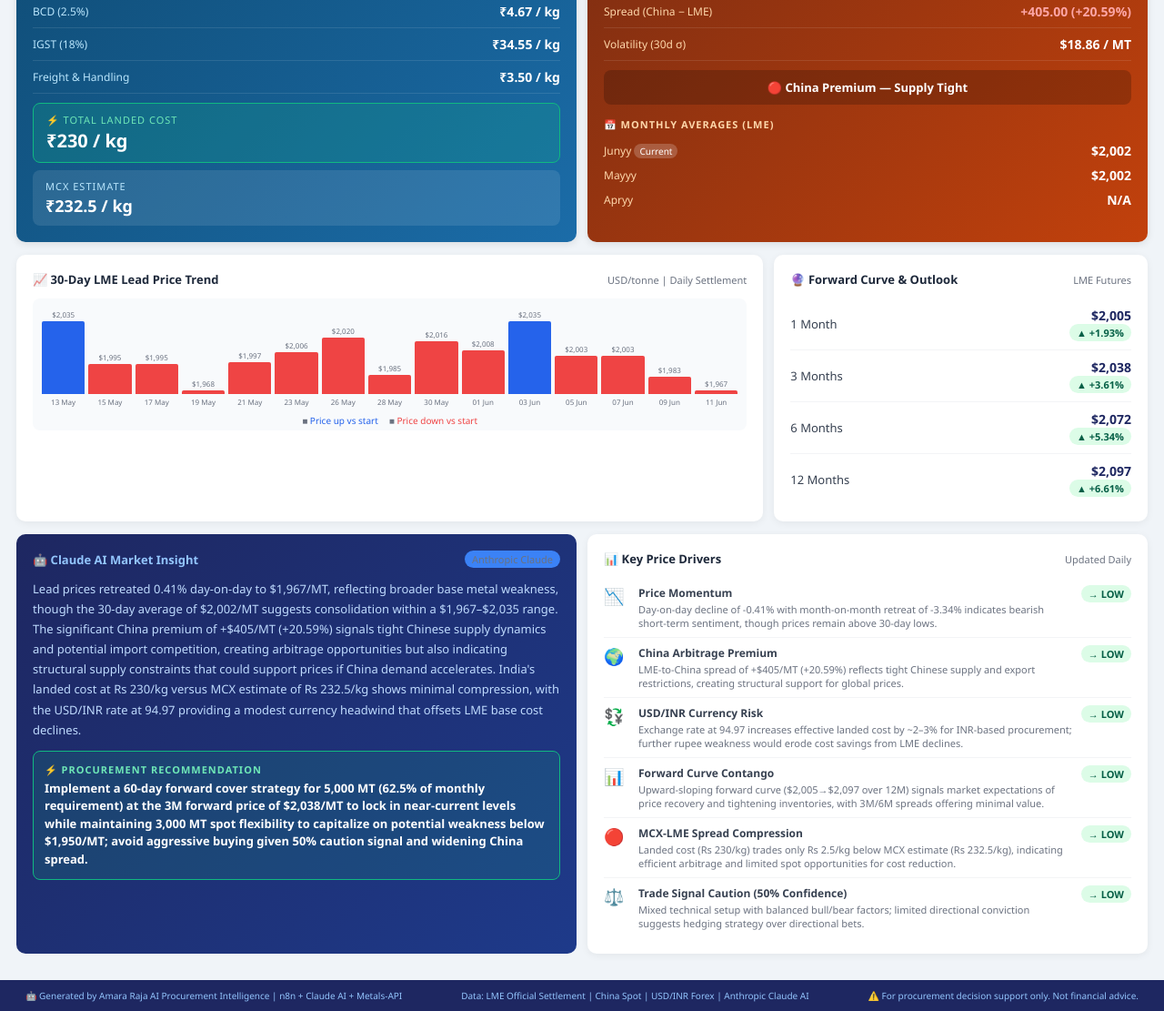
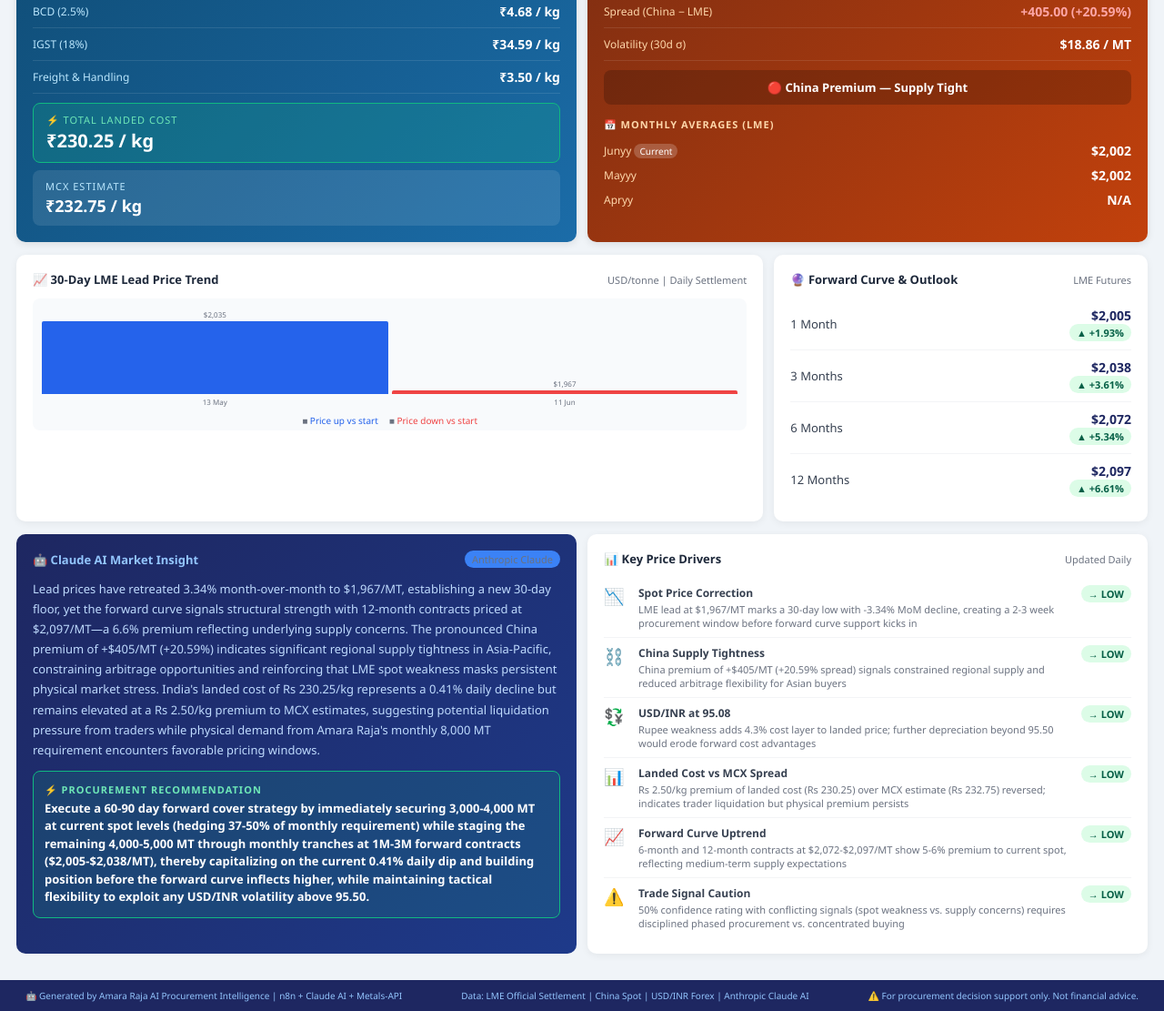
Before and after one commit to AllakaVenkatesh/lme-lead-dashboard, a plain HTML site: page index.html in a window 1280 px wide. Shown: the part 490-1601 px from the top of the page at 91% size. Drawn offline with Linux system fonts and the light colour scheme.

Commit message:
Update LME Lead dashboard - 2026-06-12T08:59:50.743Z

```diff
--- a/index.html
+++ b/index.html
@@ -92,7 +92,7 @@ body{font-family:'Segoe UI',Arial,sans-serif;background:#F0F4F8;color:#1E293B}
     <p>Amara Raja Energy &amp; Mobility Limited | Procurement Intelligence Unit</p>
   </div>
   <div class="header-right" style="text-align:right">
-    <div class="date">📅 12 June 2026 | 02:25 PM IST</div>
+    <div class="date">📅 12 June 2026 | 02:29 PM IST</div>
     <div class="live">🟢 AUTO-UPDATED DAILY</div>
   </div>
 </div>
@@ -153,18 +153,18 @@ body{font-family:'Segoe UI',Arial,sans-serif;background:#F0F4F8;color:#1E293B}
 <div class="grid-2">
   <div class="india-card">
     <div class="card-title">🇮🇳 India Landed Cost Analysis <span>Duties included</span></div>
-    <div class="india-row"><div class="india-label">USD / INR Rate</div><div class="india-value">₹94.97</div></div>
-    <div class="india-row"><div class="india-label">LME Base Price</div><div class="india-value">₹186.81 / kg</div></div>
-    <div class="india-row"><div class="india-label">BCD (2.5%)</div><div class="india-value">₹4.67 / kg</div></div>
-    <div class="india-row"><div class="india-label">IGST (18%)</div><div class="india-value">₹34.55 / kg</div></div>
+    <div class="india-row"><div class="india-label">USD / INR Rate</div><div class="india-value">₹95.08</div></div>
+    <div class="india-row"><div class="india-label">LME Base Price</div><div class="india-value">₹187.02 / kg</div></div>
+    <div class="india-row"><div class="india-label">BCD (2.5%)</div><div class="india-value">₹4.68 / kg</div></div>
+    <div class="india-row"><div class="india-label">IGST (18%)</div><div class="india-value">₹34.59 / kg</div></div>
     <div class="india-row"><div class="india-label">Freight &amp; Handling</div><div class="india-value">₹3.50 / kg</div></div>
     <div class="india-highlight">
       <div class="h-label">⚡ Total Landed Cost</div>
-      <div class="h-value">₹230 / kg</div>
+      <div class="h-value">₹230.25 / kg</div>
     </div>
     <div style="margin-top:8px;background:rgba(255,255,255,0.1);border-radius:8px;padding:10px 14px">
       <div class="h-label" style="color:#BAE6FD;font-size:11px;text-transform:uppercase;letter-spacing:1px">MCX Estimate</div>
-      <div style="font-size:18px;font-weight:700;color:white;margin-top:2px">₹232.5 / kg</div>
+      <div style="font-size:18px;font-weight:700;color:white;margin-top:2px">₹232.75 / kg</div>
     </div>
   </div>
   <div class="china-card">
@@ -201,63 +201,11 @@ body{font-family:'Segoe UI',Arial,sans-serif;background:#F0F4F8;color:#1E293B}
 
 <div style="background:#F8FAFC;border-radius:8px;padding:12px 8px 4px 8px;margin-top:4px">
   <table style="width:100%;border-collapse:collapse">
-    <tr style="vertical-align:bottom"><td style="text-align:center;vertical-align:bottom;padding:0 2px;width:6%">
+    <tr style="vertical-align:bottom"><td style="text-align:center;vertical-align:bottom;padding:0 2px;width:50%">
     <div style="font-size:8px;color:#6B7280;margin-bottom:2px">$2,035</div>
     <div style="height:80px;background:#2563EB;border-radius:2px 2px 0 0;min-width:14px"></div>
     <div style="font-size:8px;color:#6B7280;margin-top:3px;white-space:nowrap">13 May</div>
-  </td><td style="text-align:center;vertical-align:bottom;padding:0 2px;width:6%">
-    <div style="font-size:8px;color:#6B7280;margin-bottom:2px">$1,995</div>
-    <div style="height:33px;background:#EF4444;border-radius:2px 2px 0 0;min-width:14px"></div>
-    <div style="font-size:8px;color:#6B7280;margin-top:3px;white-space:nowrap">15 May</div>
-  </td><td style="text-align:center;vertical-align:bottom;padding:0 2px;width:6%">
-    <div style="font-size:8px;color:#6B7280;margin-bottom:2px">$1,995</div>
-    <div style="height:33px;background:#EF4444;border-radius:2px 2px 0 0;min-width:14px"></div>
-    <div style="font-size:8px;color:#6B7280;margin-top:3px;white-space:nowrap">17 May</div>
-  </td><td style="text-align:center;vertical-align:bottom;padding:0 2px;width:6%">
-    <div style="font-size:8px;color:#6B7280;margin-bottom:2px">$1,968</div>
-    <div style="height:4px;background:#EF4444;border-radius:2px 2px 0 0;min-width:14px"></div>
-    <div style="font-size:8px;color:#6B7280;margin-top:3px;white-space:nowrap">19 May</div>
-  </td><td style="text-align:center;vertical-align:bottom;padding:0 2px;width:6%">
-    <div style="font-size:8px;color:#6B7280;margin-bottom:2px">$1,997</div>
-    <div style="height:35px;background:#EF4444;border-radius:2px 2px 0 0;min-width:14px"></div>
-    <div style="font-size:8px;color:#6B7280;margin-top:3px;white-space:nowrap">21 May</div>
-  </td><td style="text-align:center;vertical-align:bottom;padding:0 2px;width:6%">
-    <div style="font-size:8px;color:#6B7280;margin-bottom:2px">$2,006</div>
-    <div style="height:46px;background:#EF4444;border-radius:2px 2px 0 0;min-width:14px"></div>
-    <div style="font-size:8px;color:#6B7280;margin-top:3px;white-space:nowrap">23 May</div>
-  </td><td style="text-align:center;vertical-align:bottom;padding:0 2px;width:6%">
-    <div style="font-size:8px;color:#6B7280;margin-bottom:2px">$2,020</div>
-    <div style="height:62px;background:#EF4444;border-radius:2px 2px 0 0;min-width:14px"></div>
-    <div style="font-size:8px;color:#6B7280;margin-top:3px;white-space:nowrap">26 May</div>
-  </td><td style="text-align:center;vertical-align:bottom;padding:0 2px;width:6%">
-    <div style="font-size:8px;color:#6B7280;margin-bottom:2px">$1,985</div>
-    <div style="height:21px;background:#EF4444;border-radius:2px 2px 0 0;min-width:14px"></div>
-    <div style="font-size:8px;color:#6B7280;margin-top:3px;white-space:nowrap">28 May</div>
-  </td><td style="text-align:center;vertical-align:bottom;padding:0 2px;width:6%">
-    <div style="font-size:8px;color:#6B7280;margin-bottom:2px">$2,016</div>
-    <div style="height:58px;background:#EF4444;border-radius:2px 2px 0 0;min-width:14px"></div>
-    <div style="font-size:8px;color:#6B7280;margin-top:3px;white-space:nowrap">30 May</div>
-  </td><td style="text-align:center;vertical-align:bottom;padding:0 2px;width:6%">
-    <div style="font-size:8px;color:#6B7280;margin-bottom:2px">$2,008</div>
-    <div style="height:48px;background:#EF4444;border-radius:2px 2px 0 0;min-width:14px"></div>
-    <div style="font-size:8px;color:#6B7280;margin-top:3px;white-space:nowrap">01 Jun</div>
-  </td><td style="text-align:center;vertical-align:bottom;padding:0 2px;width:6%">
-    <div style="font-size:8px;color:#6B7280;margin-bottom:2px">$2,035</div>
-    <div style="height:80px;background:#2563EB;border-radius:2px 2px 0 0;min-width:14px"></div>
-    <div style="font-size:8px;color:#6B7280;margin-top:3px;white-space:nowrap">03 Jun</div>
-  </td><td style="text-align:center;vertical-align:bottom;padding:0 2px;width:6%">
-    <div style="font-size:8px;color:#6B7280;margin-bottom:2px">$2,003</div>
-    <div style="height:42px;background:#EF4444;border-radius:2px 2px 0 0;min-width:14px"></div>
-    <div style="font-size:8px;color:#6B7280;margin-top:3px;white-space:nowrap">05 Jun</div>
-  </td><td style="text-align:center;vertical-align:bottom;padding:0 2px;width:6%">
-    <div style="font-size:8px;color:#6B7280;margin-bottom:2px">$2,003</div>
-    <div style="height:42px;background:#EF4444;border-radius:2px 2px 0 0;min-width:14px"></div>
-    <div style="font-size:8px;color:#6B7280;margin-top:3px;white-space:nowrap">07 Jun</div>
-  </td><td style="text-align:center;vertical-align:bottom;padding:0 2px;width:6%">
-    <div style="font-size:8px;color:#6B7280;margin-bottom:2px">$1,983</div>
-    <div style="height:19px;background:#EF4444;border-radius:2px 2px 0 0;min-width:14px"></div>
-    <div style="font-size:8px;color:#6B7280;margin-top:3px;white-space:nowrap">09 Jun</div>
-  </td><td style="text-align:center;vertical-align:bottom;padding:0 2px;width:6%">
+  </td><td style="text-align:center;vertical-align:bottom;padding:0 2px;width:50%">
     <div style="font-size:8px;color:#6B7280;margin-bottom:2px">$1,967</div>
     <div style="height:4px;background:#EF4444;border-radius:2px 2px 0 0;min-width:14px"></div>
     <div style="font-size:8px;color:#6B7280;margin-top:3px;white-space:nowrap">11 Jun</div>
@@ -303,37 +251,37 @@ body{font-family:'Segoe UI',Arial,sans-serif;background:#F0F4F8;color:#1E293B}
 <div class="grid-2">
   <div class="insight-card">
     <div class="card-title">🤖 Claude AI Market Insight <span class="ai-badge">Anthropic Claude</span></div>
-    <div class="insight-text">Lead prices retreated 0.41% day-on-day to $1,967/MT, reflecting broader base metal weakness, though the 30-day average of $2,002/MT suggests consolidation within a $1,967–$2,035 range. The significant China premium of +$405/MT (+20.59%) signals tight Chinese supply dynamics and potential import competition, creating arbitrage opportunities but also indicating structural supply constraints that could support prices if China demand accelerates. India's landed cost at Rs 230/kg versus MCX estimate of Rs 232.5/kg shows minimal compression, with the USD/INR rate at 94.97 providing a modest currency headwind that offsets LME base cost declines.</div>
+    <div class="insight-text">Lead prices have retreated 3.34% month-over-month to $1,967/MT, establishing a new 30-day floor, yet the forward curve signals structural strength with 12-month contracts priced at $2,097/MT—a 6.6% premium reflecting underlying supply concerns. The pronounced China premium of +$405/MT (+20.59%) indicates significant regional supply tightness in Asia-Pacific, constraining arbitrage opportunities and reinforcing that LME spot weakness masks persistent physical market stress. India's landed cost of Rs 230.25/kg represents a 0.41% daily decline but remains elevated at a Rs 2.50/kg premium to MCX estimates, suggesting potential liquidation pressure from traders while physical demand from Amara Raja's monthly 8,000 MT requirement encounters favorable pricing windows.</div>
     <div class="rec-box">
       <div class="rec-label">⚡ Procurement Recommendation</div>
-      <div class="rec-text">Implement a 60-day forward cover strategy for 5,000 MT (62.5% of monthly requirement) at the 3M forward price of $2,038/MT to lock in near-current levels while maintaining 3,000 MT spot flexibility to capitalize on potential weakness below $1,950/MT; avoid aggressive buying given 50% caution signal and widening China spread.</div>
+      <div class="rec-text">Execute a 60-90 day forward cover strategy by immediately securing 3,000-4,000 MT at current spot levels (hedging 37-50% of monthly requirement) while staging the remaining 4,000-5,000 MT through monthly tranches at 1M-3M forward contracts ($2,005-$2,038/MT), thereby capitalizing on the current 0.41% daily dip and building position before the forward curve inflects higher, while maintaining tactical flexibility to exploit any USD/INR volatility above 95.50.</div>
     </div>
   </div>
   <div class="card">
     <div class="card-title">📊 Key Price Drivers <span>Updated Daily</span></div>
     <div class="factor-item">
     <div class="factor-icon">📉</div>
-    <div style="flex:1"><div class="factor-label">Price Momentum</div><div class="factor-desc">Day-on-day decline of -0.41% with month-on-month retreat of -3.34% indicates bearish short-term sentiment, though prices remain above 30-day lows.</div></div>
+    <div style="flex:1"><div class="factor-label">Spot Price Correction</div><div class="factor-desc">LME lead at $1,967/MT marks a 30-day low with -3.34% MoM decline, creating a 2-3 week procurement window before forward curve support kicks in</div></div>
     <div class="factor-impact impact-low">→ LOW</div>
   </div><div class="factor-item">
-    <div class="factor-icon">🌍</div>
-    <div style="flex:1"><div class="factor-label">China Arbitrage Premium</div><div class="factor-desc">LME-to-China spread of +$405/MT (+20.59%) reflects tight Chinese supply and export restrictions, creating structural support for global prices.</div></div>
+    <div class="factor-icon">⛓️</div>
+    <div style="flex:1"><div class="factor-label">China Supply Tightness</div><div class="factor-desc">China premium of +$405/MT (+20.59% spread) signals constrained regional supply and reduced arbitrage flexibility for Asian buyers</div></div>
     <div class="factor-impact impact-low">→ LOW</div>
   </div><div class="factor-item">
     <div class="factor-icon">💱</div>
-    <div style="flex:1"><div class="factor-label">USD/INR Currency Risk</div><div class="factor-desc">Exchange rate at 94.97 increases effective landed cost by ~2–3% for INR-based procurement; further rupee weakness would erode cost savings from LME declines.</div></div>
+    <div style="flex:1"><div class="factor-label">USD/INR at 95.08</div><div class="factor-desc">Rupee weakness adds 4.3% cost layer to landed price; further depreciation beyond 95.50 would erode forward cost advantages</div></div>
     <div class="factor-impact impact-low">→ LOW</div>
   </div><div class="factor-item">
     <div class="factor-icon">📊</div>
-    <div style="flex:1"><div class="factor-label">Forward Curve Contango</div><div class="factor-desc">Upward-sloping forward curve ($2,005→$2,097 over 12M) signals market expectations of price recovery and tightening inventories, with 3M/6M spreads offering minimal value.</div></div>
+    <div style="flex:1"><div class="factor-label">Landed Cost vs MCX Spread</div><div class="factor-desc">Rs 2.50/kg premium of landed cost (Rs 230.25) over MCX estimate (Rs 232.75) reversed; indicates trader liquidation but physical premium persists</div></div>
     <div class="factor-impact impact-low">→ LOW</div>
   </div><div class="factor-item">
-    <div class="factor-icon">🔴</div>
-    <div style="flex:1"><div class="factor-label">MCX-LME Spread Compression</div><div class="factor-desc">Landed cost (Rs 230/kg) trades only Rs 2.5/kg below MCX estimate (Rs 232.5/kg), indicating efficient arbitrage and limited spot opportunities for cost reduction.</div></div>
+    <div class="factor-icon">📈</div>
+    <div style="flex:1"><div class="factor-label">Forward Curve Uptrend</div><div class="factor-desc">6-month and 12-month contracts at $2,072-$2,097/MT show 5-6% premium to current spot, reflecting medium-term supply expectations</div></div>
     <div class="factor-impact impact-low">→ LOW</div>
   </div><div class="factor-item">
-    <div class="factor-icon">⚖️</div>
-    <div style="flex:1"><div class="factor-label">Trade Signal Caution (50% Confidence)</div><div class="factor-desc">Mixed technical setup with balanced bull/bear factors; limited directional conviction suggests hedging strategy over directional bets.</div></div>
+    <div class="factor-icon">⚠️</div>
+    <div style="flex:1"><div class="factor-label">Trade Signal Caution</div><div class="factor-desc">50% confidence rating with conflicting signals (spot weakness vs. supply concerns) requires disciplined phased procurement vs. concentrated buying</div></div>
     <div class="factor-impact impact-low">→ LOW</div>
   </div>
   </div>
```
